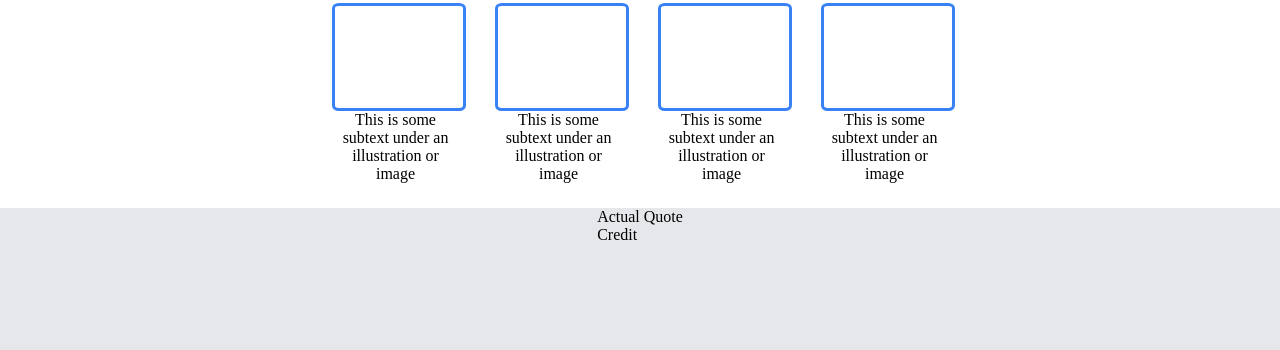
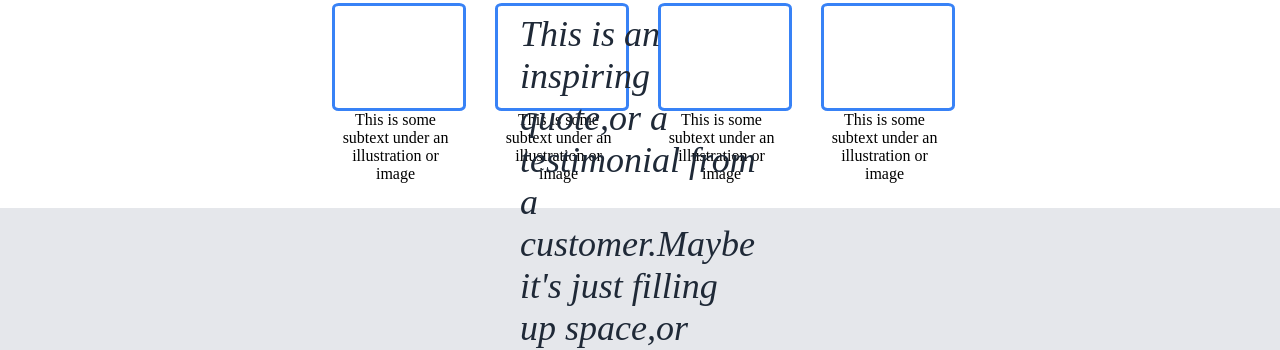
Before and after one commit to ScoldingCoder/Landing-Page, a plain HTML site: page index.html in a window 1280 px wide. Shown: the part 452-802 px from the top of the page. Drawn offline with Linux system fonts and the light colour scheme.

Commit message:
Committer: ScoldingCoder <scold@Xubuntu.myguest.virtualbox.org>  On branch main Your branch is up to date with 'origin/main'. Changes to be committed: 	modified:   index.html 	modified:   style.css
Updated Quote Section (html and css) and reduced line spacing in index.html

```diff
--- a/index.html
+++ b/index.html
@@ -10,120 +10,63 @@
 <body>
 
  <div class="main-body">
-
     <div class = "header">
-
         <div class = "logo">Header Logo</div>
-
         <div class = "link-group">
-
         <div class ="links">header link 1</div>
         <div class ="links"> header link 2</div>
         <div class ="links">header link 3</div>
-
-
+    </div>
     </div>
 
-
-    </div>
-
-
         <div class ="sub-header">
-
             <div class = "Sub-Text">
                 <div class ="Sub-Text-Header">This website is awesome</div>
                 <div class ="Sub-Text-Body">Lorem ipsum dolor sit amet, consectetur adipiscing elit, sed do eiusmod tempor incididunt
                      Lorem ipsum dolor sit amet, consectetur adipiscing elit, sed do eiusmod tempor incididunt</div>
                 <button class = "sign-in"> Sign In</button>
             </div>
-
             <div class = "image">Image</div>
-
-
         </div>
 
-
     <div class = "random-info">
-
         <div class ="random-info-header">Some Random Information</div>
-
         <div class ="img-text-main-Group">
-
-
-
             <div class = img-text-pair>
-
-
-
                 <div class = img> </div>
                 <div class = text>This is some subtext under an illustration or image </div>
-
             </div>
-
-
-
             <div class = img-text-pair>
-
                 <div class = img></div>
                 <div class = text>This is some subtext under an illustration or image </div>
-
             </div>
-
-
-
             <div class = img-text-pair>
-
                 <div class = img></div>
                 <div class = text>This is some subtext under an illustration or image </div>
-
             </div>
-
-
             <div class = img-text-pair>
-
                 <div class = img></div>
                 <div class = text>This is some subtext under an illustration or image </div>
-
             </div>
-
-
-
-
         </div>
-
     </div>
 
 
-
-
     <div class = "Quote">
-
-
         <div class = "Quote-box">
-        <div class = actual-quote>Actual Quote</div>
-        <div class = credit>Credit</div>
+        <div class = actual-quote>This is an inspiring quote,or a testimonial from a customer.Maybe it's just filling up space,or maybe, people will actually read it. Who knows? All I know is that it looks nice</div>
+        <div class = credit>-Thor,God of Thunder</div>
         </div>
-
     </div>
 
 
-
     <div class = "Action">
-
-
      <div class = action-text>More text</div>
      <div class = "sign-in-act"> Sign In</div>
-
-
     </div>
 
 
-
 <div class = "footer"> Footer</div>
-
-
-
-
 
  </div>
 
--- a/style.css
+++ b/style.css
@@ -194,9 +194,36 @@ background-color:#e5e7eb;
 color:black;
 width: 100vw;
 align-items: center;
-height:22.5vh;
+justify-content: center;
+height:27vh;
 
 
+
+}
+
+
+.Quote-box{
+
+padding:20px 520px;
+
+}
+
+
+
+.actual-quote{
+
+color:#1f2937 ;
+font-size: 36px;
+font-style:italic;
+font-weight: lighter;
+
+}
+
+
+.credit{
+
+font-weight: bold;
+text-align: right;
 
 }
 
```
